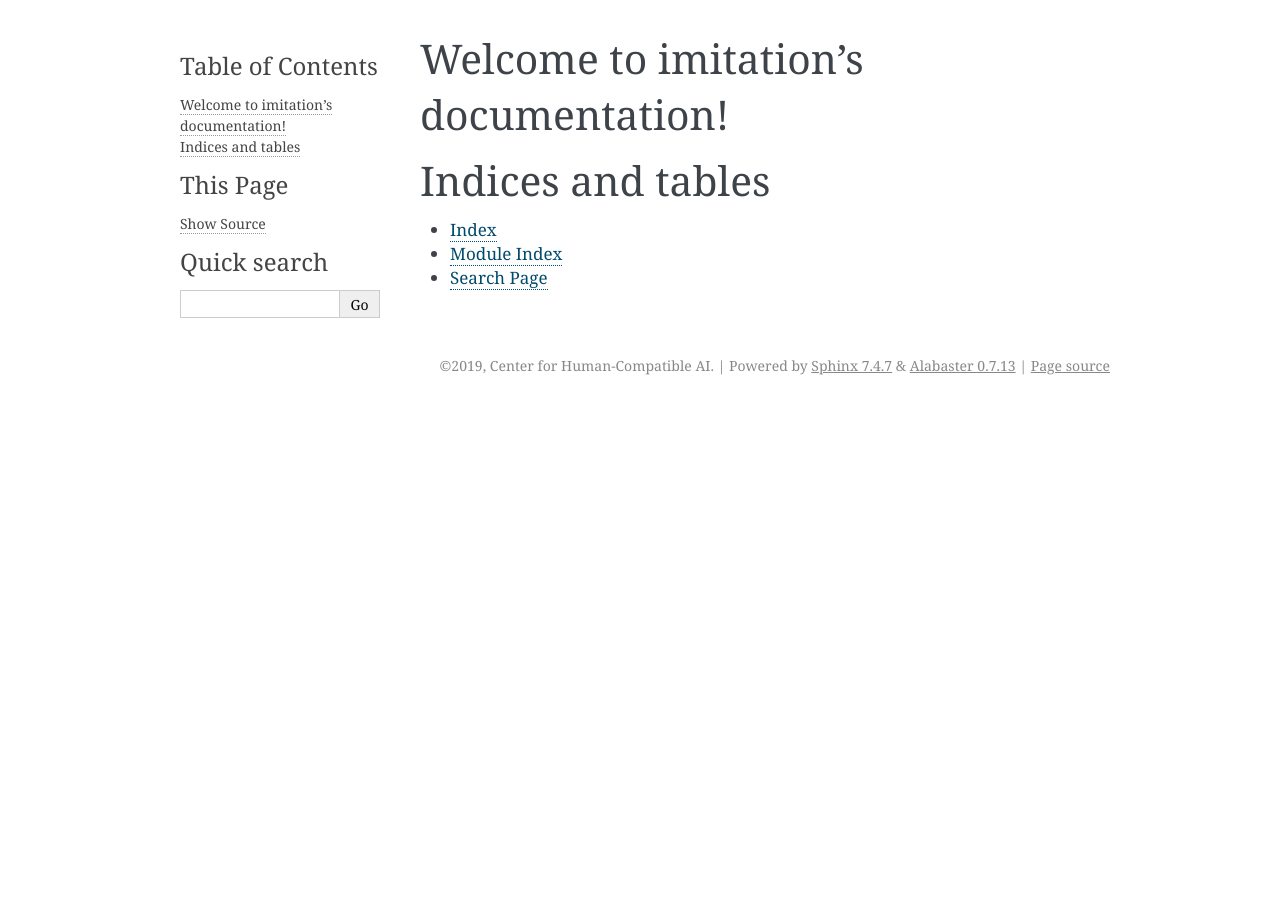
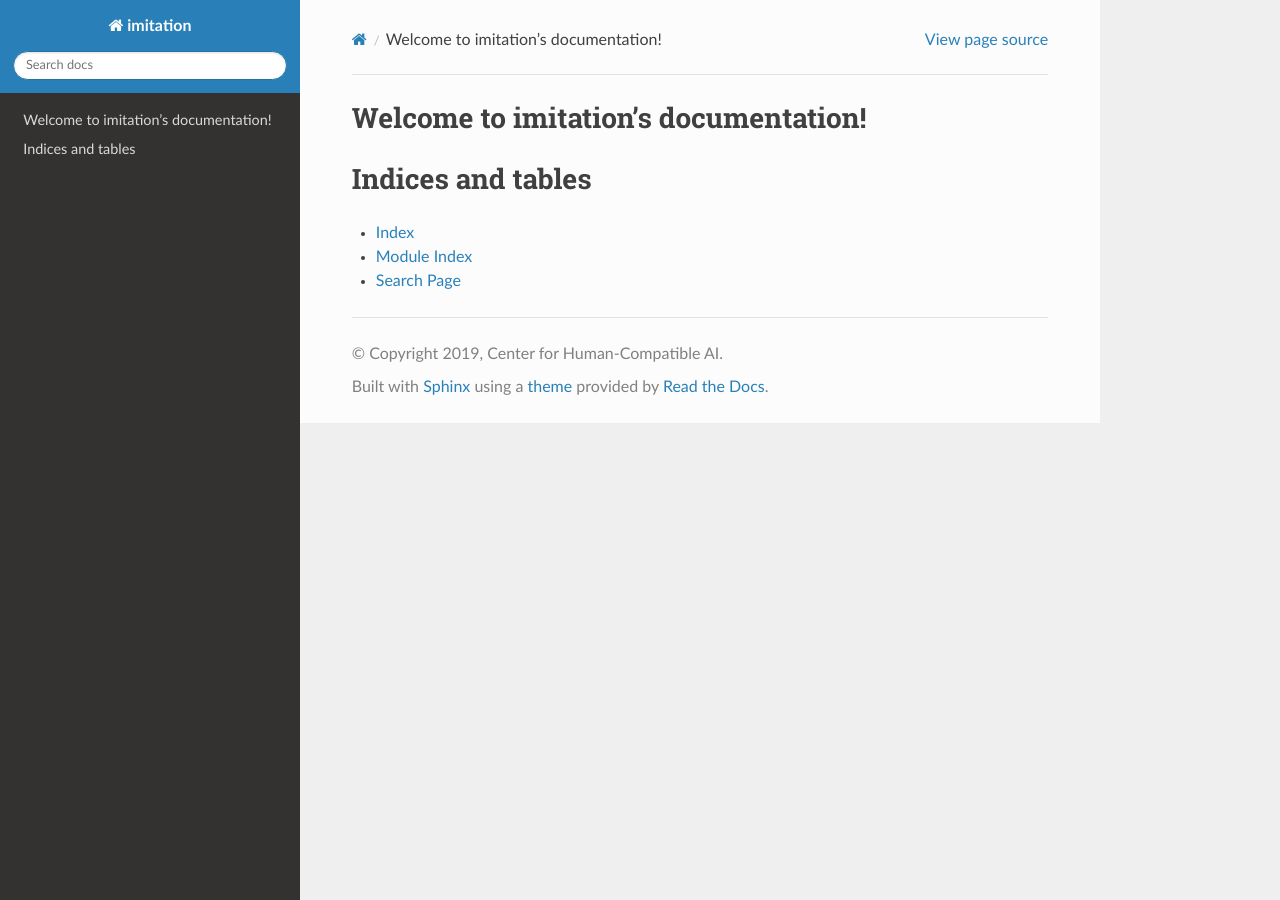
Before and after one commit to HumanCompatibleAI/imitation, a Sphinx documentation site: the page built from docs/index.rst, in a window 1280 px wide. Built offline with Sphinx 7.4.7 and the Read the Docs theme 2.0.0, drawn with Linux system fonts in a browser that asks for light colours.

Commit message:
Blacken config, switch to Sphinx RTD theme, start linting docs/conf.py

```diff
--- a/docs/conf.py
+++ b/docs/conf.py
@@ -19,9 +19,9 @@
 
 import imitation
 
-project = 'imitation'
-copyright = '2019, Center for Human-Compatible AI'
-author = 'Center for Human-Compatible AI'
+project = "imitation"
+copyright = "2019, Center for Human-Compatible AI"  # noqa: A001
+author = "Center for Human-Compatible AI"
 
 # The full version, including alpha/beta/rc tags
 release = imitation.__version__
@@ -33,23 +33,24 @@ release = imitation.__version__
 # extensions coming with Sphinx (named 'sphinx.ext.*') or your custom
 # ones.
 extensions = [
-    'sphinxcontrib.napoleon',
-    'sphinx.ext.autodoc',
-    'sphinx.ext.autosummary',
-    'sphinx.ext.mathjax',
-    'sphinx.ext.viewcode',
+    "sphinxcontrib.napoleon",
+    "sphinx.ext.autodoc",
+    "sphinx.ext.autosummary",
+    "sphinx.ext.mathjax",
+    "sphinx.ext.viewcode",
+    "sphinx_rtd_theme",
 ]
 
 napoleon_google_docstring = True
 napoleon_numpy_docstring = False
 
 # Add any paths that contain templates here, relative to this directory.
-templates_path = ['_templates']
+templates_path = ["_templates"]
 
 # List of patterns, relative to source directory, that match files and
 # directories to ignore when looking for source files.
 # This pattern also affects html_static_path and html_extra_path.
-exclude_patterns = ['_build', 'Thumbs.db', '.DS_Store']
+exclude_patterns = ["_build", "Thumbs.db", ".DS_Store"]
 
 
 # -- Options for HTML output -------------------------------------------------
@@ -57,7 +58,7 @@ exclude_patterns = ['_build', 'Thumbs.db', '.DS_Store']
 # The theme to use for HTML and HTML Help pages.  See the documentation for
 # a list of builtin themes.
 #
-html_theme = 'alabaster'
+html_theme = "sphinx_rtd_theme"
 
 # Add any paths that contain custom static files (such as style sheets) here,
 # relative to this directory. They are copied after the builtin static files,
@@ -66,24 +67,23 @@ html_static_path = []
 
 # -- Customization -----------------------------------------------------------
 
-def no_namedtuple_attrib_docstring(app, what, name,
-                                   obj, options, lines):
-  """Remove redundant documentation in named tuples.
 
-  Worksaround https://github.com/sphinx-doc/sphinx/issues/7353
-  Adapted from https://chrisdown.name/2015/09/20/removing-namedtuple-docstrings-from-sphinx.html
-  """
-  is_namedtuple_docstring = (
-    1 <= len(lines) <= 2 and
-    lines[0].startswith('Alias for field number')
-  )
-  if is_namedtuple_docstring:
-    # We don't return, so we need to purge in-place
-    del lines[:]
+def no_namedtuple_attrib_docstring(app, what, name, obj, options, lines):
+    """Remove redundant documentation in named tuples.
+
+    Worksaround https://github.com/sphinx-doc/sphinx/issues/7353 -- adapted from
+    https://chrisdown.name/2015/09/20/removing-namedtuple-docstrings-from-sphinx.html
+    """
+    is_namedtuple_docstring = 1 <= len(lines) <= 2 and lines[0].startswith(
+        "Alias for field number"
+    )
+    if is_namedtuple_docstring:
+        # We don't return, so we need to purge in-place
+        del lines[:]
 
 
 def setup(app):
-  app.connect(
-    'autodoc-process-docstring',
-    no_namedtuple_attrib_docstring,
-  )
+    app.connect(
+        "autodoc-process-docstring",
+        no_namedtuple_attrib_docstring,
+    )
--- a/setup.py
+++ b/setup.py
@@ -23,6 +23,7 @@ TESTS_REQUIRE = [
 ]
 DOCS_REQUIRE = [
     "sphinx",
+    "sphinx-rtd-theme",
     "sphinxcontrib-napoleon",
 ]
 PARALLEL_REQUIRE = ["ray[debug,tune]~=0.8.5"]
```
Also changed, not shown: 2 other files.
